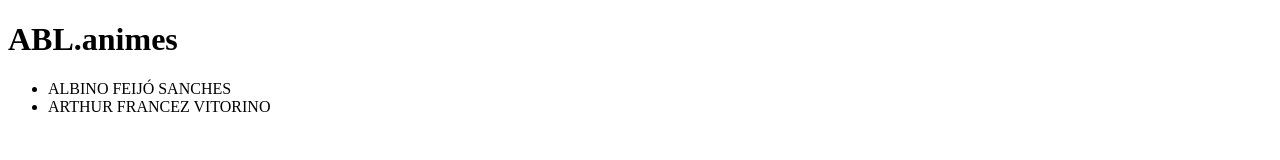
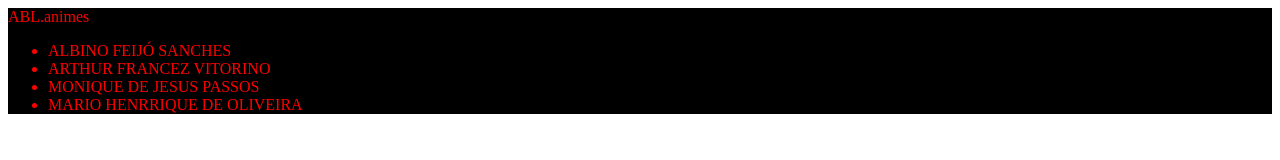
Before and after one commit to Arthur6533/ABL.animes, a plain HTML site: page index.html in a window 1280 px wide. Drawn offline with Linux system fonts and the light colour scheme.

Commit message:
Add files via upload

```diff
--- a/index.html
+++ b/index.html
@@ -5,14 +5,18 @@
     <meta http-equiv="X-UA-Compatible" content="IE=edge">
     <meta name="viewport" content="width=device-width, initial-scale=1.0">
     <title>Document</title>
-</head><link rel="stylesheet" href="style.css">
+    <link rel="stylesheet" href="style.css">
+</head>
 <body>
     <header>
+        <img src=""
     <h1>ABL.animes</h1>
     <ul>
 
     <li> ALBINO FEIJÓ SANCHES</li>
     <li>ARTHUR FRANCEZ VITORINO</li>
+    <li>MONIQUE DE JESUS PASSOS</li>
+    <li>MARIO HENRRIQUE DE OLIVEIRA</li>
     </ul>
     </header>
     </body>
--- a/style.css
+++ b/style.css
@@ -1,4 +1,4 @@
-heder{
- backgroud-color:#FF0000;
+header{
+ background-color:#000000;
 color:#FF0000;
 }
```
Also changed, not shown: image 4.png (added).
